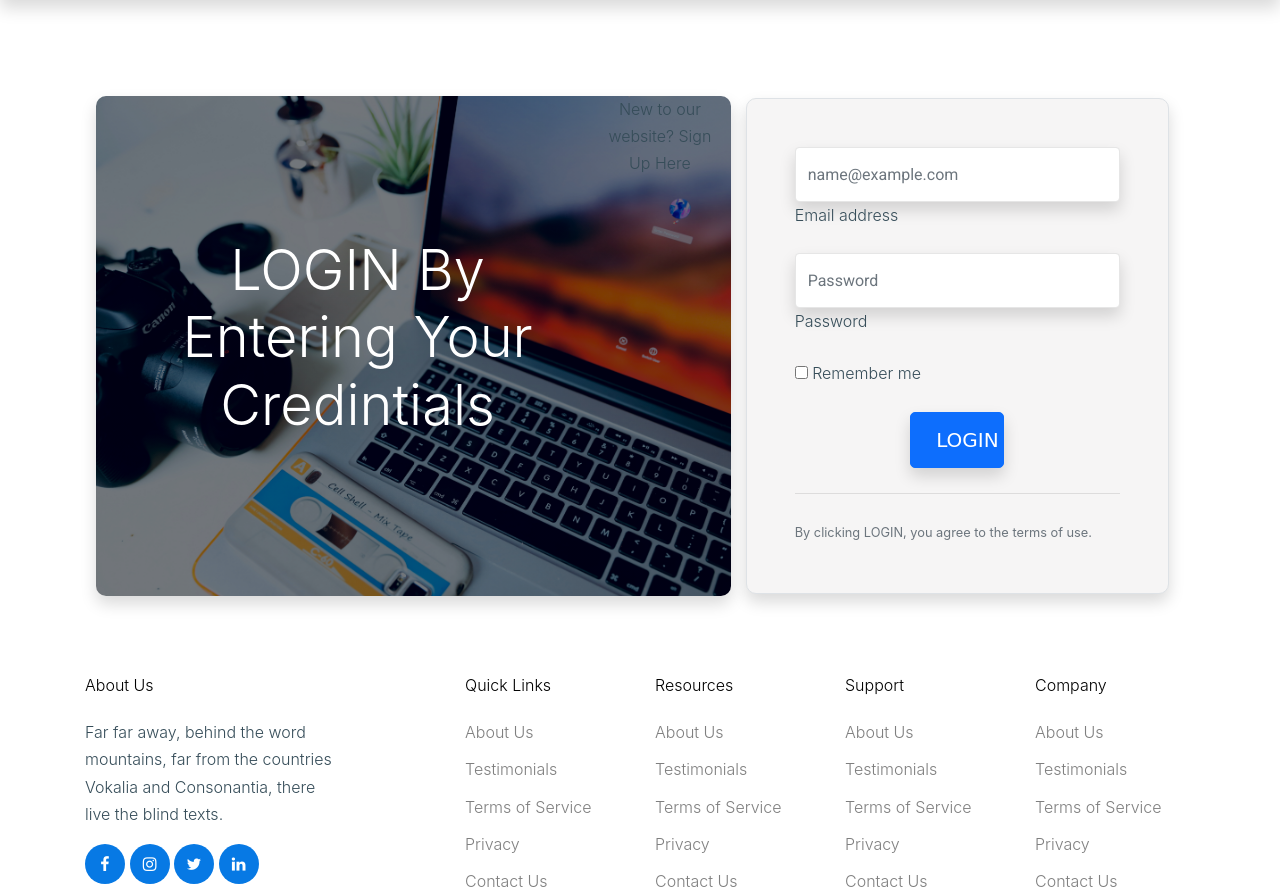
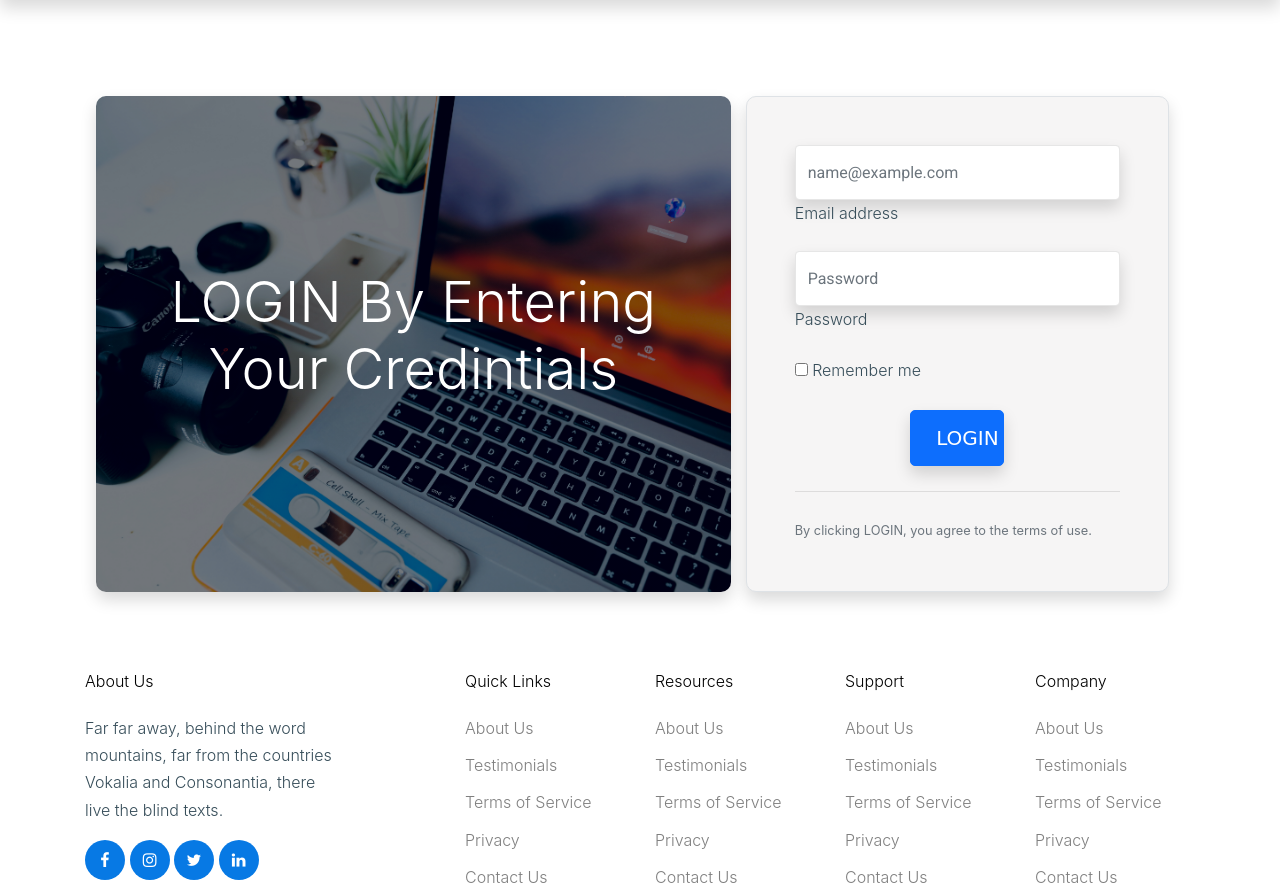
Before and after one commit to aditya-ptl-27/GoodOldThings, a Django app: page /login in a window 1280 px wide. Shown: the part 122-1012 px from the top of the page. Run offline with Django 5.2, Linux system fonts and the light colour scheme; some libraries are stand-ins or nearby versions; some web fonts are replaced.

Commit message:
minor change in login css

```diff
--- a/myapp/static/css/self.css
+++ b/myapp/static/css/self.css
@@ -1,6 +1,6 @@
 .login-bg{
     background-image: linear-gradient(rgba(0,0,0,0.5), rgba(0,0,0,0.5)),url('../images/login-bg.jpg');
-    background-size: cover; height: 500px;
+    background-size: cover;
     border-radius: 10px;
 }
 
--- a/myapp/templates/login.html
+++ b/myapp/templates/login.html
@@ -12,19 +12,9 @@
 
     <div class="site-wrap" id="home-section">
 
-      <div class="site-mobile-menu site-navbar-target">
-        <div class="site-mobile-menu-header">
-          <div class="site-mobile-menu-close mt-3">
-            <span class="icon-close2 js-menu-toggle"></span>
-          </div>
-        </div>
-        <div class="site-mobile-menu-body"></div>
-      </div>
-      <div class="row align-items-center g-lg-5 mt-5 mx-5 p-5 "   bis_skin_checked="1">
+      <div class="row g-lg-5 mt-5 mx-5 p-5 "   bis_skin_checked="1">
         <div class="col-lg-7 login-bg text-center text-lg-start shadow py-auto d-flex"  bis_skin_checked="1">
           <h1 class="display-4 fw-bold lh-1 mb-3 text-white mx-5 align-self-center fw-800">LOGIN By Entering Your Credintials</h1>
-          <p class="fs-6">New to our website? Sign Up Here</p>
-
         </div>
         <div class="col-md-10 mx-auto col-lg-5" bis_skin_checked="1">
           {% if msg %}
```
